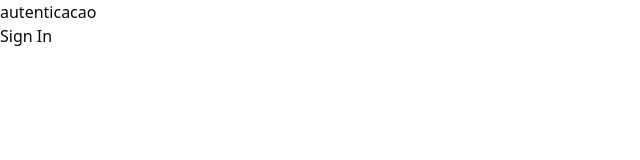
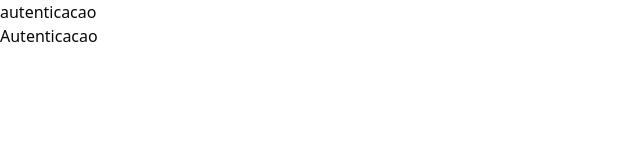
Before and after one commit to ssisaias/pizzashop, a React (Vite) app: page /signin in a window 1280 px wide. Shown: the top 160 px of the page, without its empty margins (0-640 px from the left). Built offline with nearby package versions, Linux system fonts and the light colour scheme.

Commit message:
Adds react-helmet-async and configure page titles

```diff
--- a/package.json
+++ b/package.json
@@ -18,6 +18,7 @@
     "match-sorter": "^6.3.4",
     "react": "^18.2.0",
     "react-dom": "^18.2.0",
+    "react-helmet-async": "^2.0.4",
     "react-router-dom": "^6.22.3",
     "sort-by": "^1.2.0",
     "tailwind-merge": "^2.2.2",
--- a/src/App.tsx
+++ b/src/App.tsx
@@ -1,9 +1,15 @@
 import './global.css'
 
+import { Helmet, HelmetProvider } from 'react-helmet-async'
 import { RouterProvider } from 'react-router-dom'
 
 import { router } from './routes'
 
 export function App() {
-  return <RouterProvider router={router}></RouterProvider>
+  return (
+    <HelmetProvider>
+      <Helmet titleTemplate="%s | pizzashop" />
+      <RouterProvider router={router}></RouterProvider>
+    </HelmetProvider>
+  )
 }
--- a/src/pages/app/dashboard.tsx
+++ b/src/pages/app/dashboard.tsx
@@ -1,3 +1,10 @@
+import { Helmet } from 'react-helmet-async'
+
 export function Dashboard() {
-  return <div>Dashboard</div>
+  return (
+    <>
+      <Helmet title="Dashboard" />
+      <h1>Dashboard</h1>
+    </>
+  )
 }
--- a/src/pages/auth/signin.tsx
+++ b/src/pages/auth/signin.tsx
@@ -1,3 +1,10 @@
+import { Helmet } from 'react-helmet-async'
+
 export function SignIn() {
-  return <div>Sign In</div>
+  return (
+    <>
+      <Helmet title="login" />
+      <h1>Autenticacao</h1>
+    </>
+  )
 }
```
Also changed, not shown: 1 other file (tests, documents, lock files or other folders).
